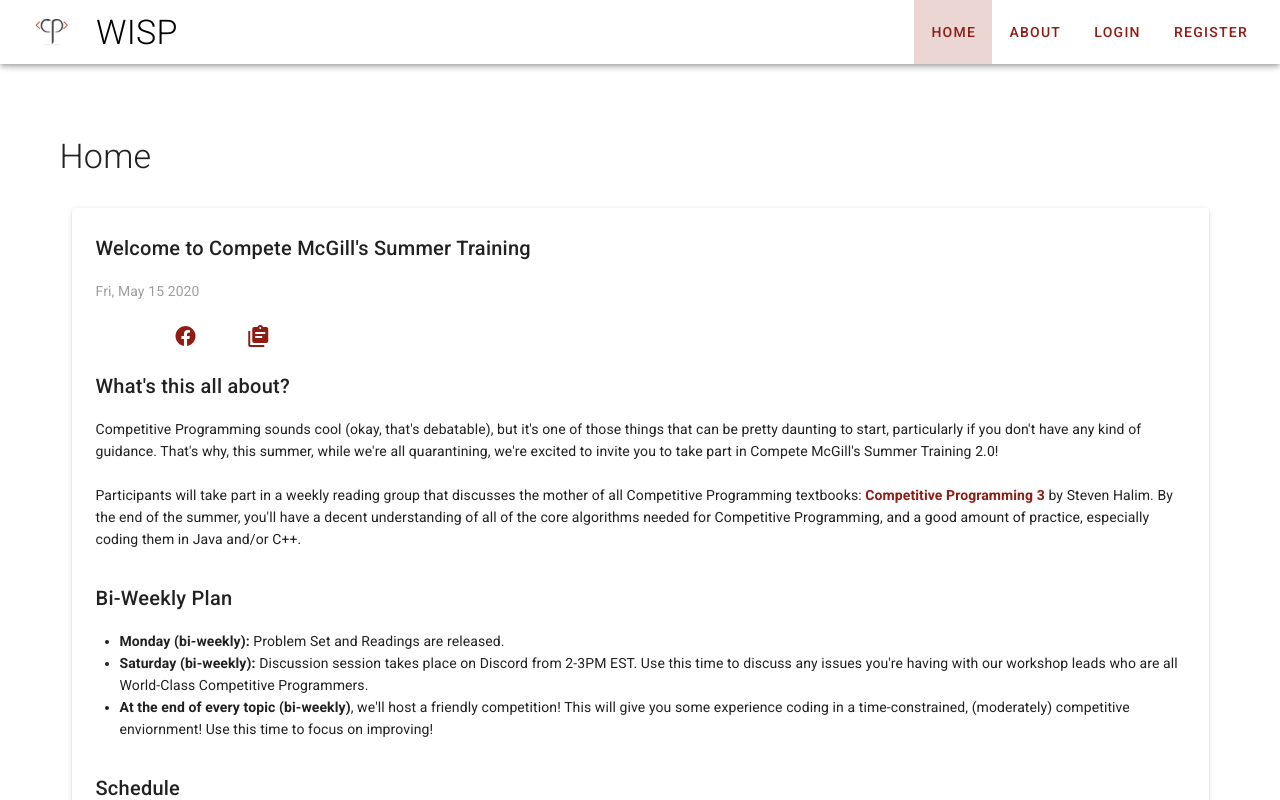
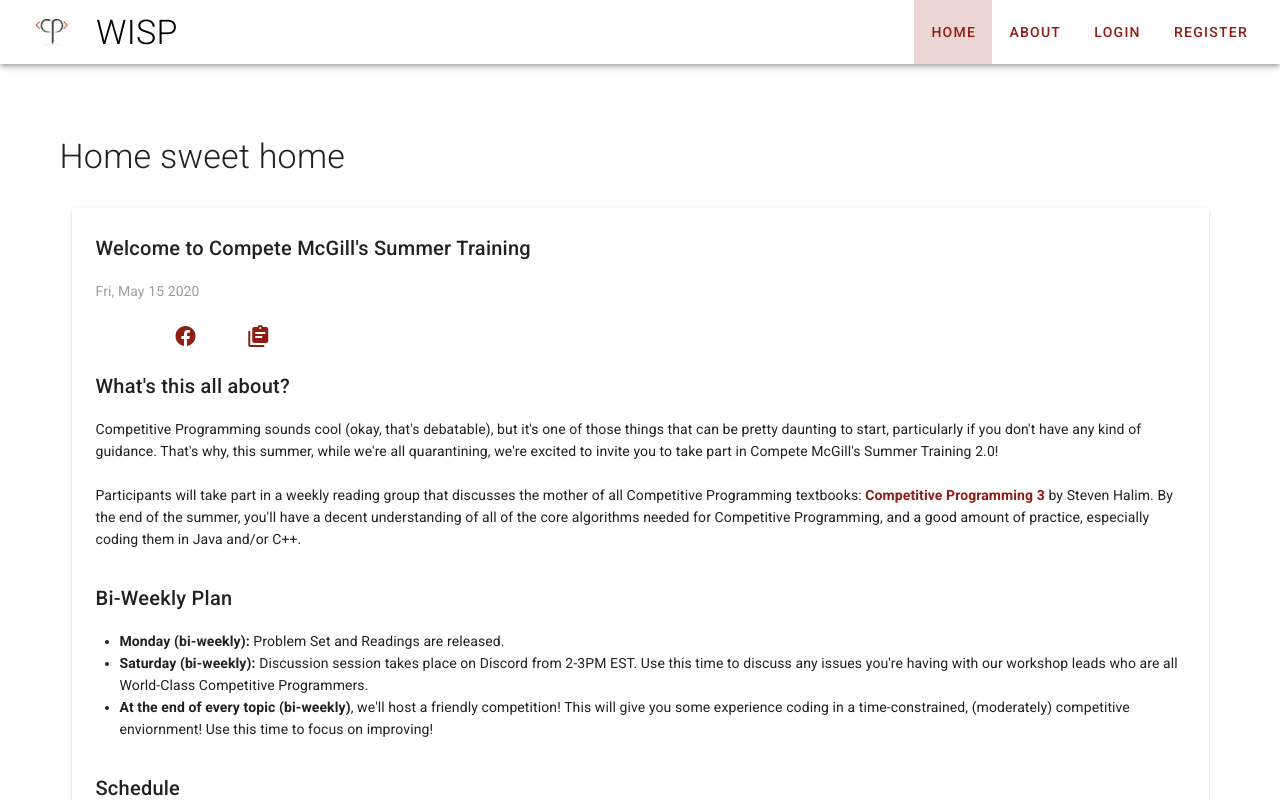
Before and after one commit to competemcgill/wisp-ui, a Vue app: page / in a window 1280 px wide. Shown: the top 800 px of the page. Built offline with nearby package versions, Linux system fonts and the light colour scheme.

Commit message:
feat: setup i18n

```diff
--- /dev/null
+++ b/src/locales/en.json
@@ -0,0 +1,3 @@
+{
+    "home": "Home sweet home"
+}
--- a/src/main.js
+++ b/src/main.js
@@ -4,12 +4,14 @@ import "./registerServiceWorker";
 import router from "./router";
 import store from "./store";
 import vuetify from "./plugins/vuetify";
+import i18n from "./plugins/i18n";
 
 Vue.config.productionTip = false;
 
 new Vue({
   router,
   store,
+  i18n,
   vuetify,
   render: h => h(App)
 }).$mount("#app");
--- /dev/null
+++ b/src/plugins/i18n.js
@@ -0,0 +1,19 @@
+import Vue from "vue";
+import VueI18n from "vue-i18n";
+
+import en from "vuetify/lib/locale/en";
+
+Vue.use(VueI18n);
+
+const messages = {
+  en: {
+    ...require("@/locales/en.json"),
+    $vuetify: en
+  }
+};
+
+export default new VueI18n({
+  locale: "en",
+  fallbackLocale: "en",
+  messages
+});
--- a/src/views/Home/Index.vue
+++ b/src/views/Home/Index.vue
@@ -2,7 +2,7 @@
 <template>
   <div class="home">
     <v-container class="my-5">
-      <h1 class="my-5 display-1 font-weight-light">Home</h1>
+      <h1 class="my-5 display-1 font-weight-light">{{ $t("home") }}</h1>
       <announcement />
       <!-- <news /> -->
     </v-container>
```
Also changed, not shown: package.json (+12 -11 lines), 1 other file (tests, documents, lock files or other folders).
